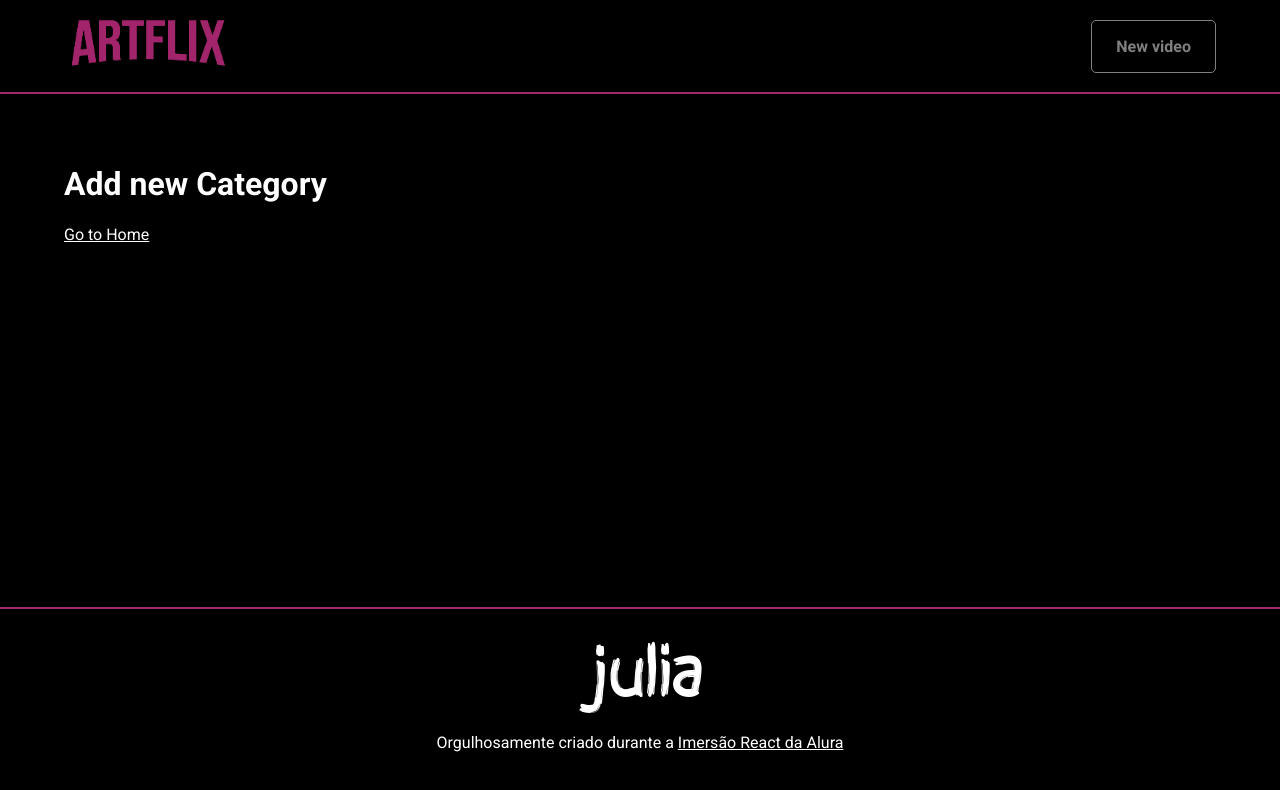
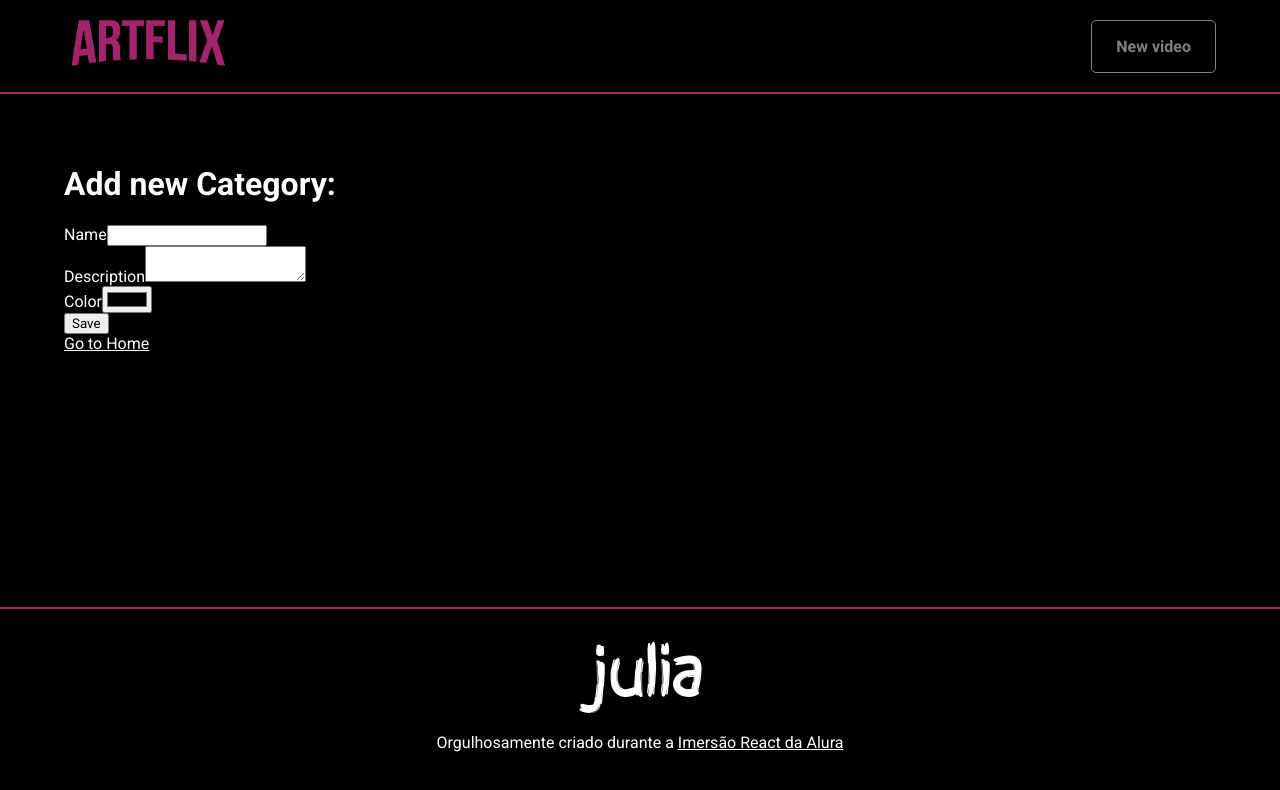
Before and after one commit to julialuzs/imersao-react-alura, a React (Create React App) app: page /register/category in a window 1280 px wide. Shown: the top 790 px of the page. Built offline with nearby package versions, Linux system fonts and the light colour scheme.

Commit message:
feat: add category form

```diff
--- /dev/null
+++ b/src/components/form-field/form-field.js
@@ -0,0 +1,20 @@
+import React from 'react';
+
+export function FormField({ name, label, type, value, onChange }) {
+
+  return (
+    <div>
+      <label>{label}
+      {
+        type === 'textarea' ?
+        (
+          <textarea name={name} value={value} onChange={onChange}/>
+        ) :
+        (
+          <input type={type} name={name} value={value} onChange={onChange}/>
+        )
+      }
+      </label>
+    </div>
+  );
+}
--- a/src/pages/home/home.js
+++ b/src/pages/home/home.js
@@ -14,7 +14,7 @@ export function Home() {
          url={initialData.categorias[0].videos[0].url}
          videoDescription={"desc"}
       />
-      { initialData.categorias.map(category => <Carousel category={category}/>) }
+      { initialData.categorias.map((category, idx) => <Carousel key={idx} category={category}/>) }
       <Footer/>
     </div>
   );
--- a/src/pages/register/category/register-category.js
+++ b/src/pages/register/category/register-category.js
@@ -1,11 +1,68 @@
-import React from 'react';
+import React, { useState } from 'react';
+import { Link } from 'react-router-dom';
 import PageDefault from '../../page-default';
-import { Link } from 'react-router-dom';
+import { FormField } from '../../../components/form-field/form-field';
 
 export function RegisterCategory() {
+  const category = {
+    name: '',
+    description: '',
+    color: '#000'
+  }
+  const [categories, setCategories] = useState([]);
+  const [values, setValues] = useState(category);
+
+  function handleSubmit(event) {
+    event.preventDefault();
+    setCategories([...categories, values]);
+  }
+
+  function handleChange({ target }) {
+    setValue(target.name, target.value);
+  }
+
+  function setValue(key, value) {
+    setValues({ ...values, [key]: value });
+  }
+
   return (
     <PageDefault>
-      <h1>Add new Category</h1>
+      <h1>Add new Category: {values.name} </h1>
+
+      <form onSubmit={handleSubmit}>
+        <FormField
+          type="text"
+          name="name"
+          label="Name"
+          value={values.name}
+          onChange={handleChange}
+        />
+
+        <FormField
+          type="textarea"
+          name="description"
+          label="Description"
+          value={values.description}
+          onChange={handleChange}
+        />
+
+        <FormField
+          type="color"
+          name="color"
+          label="Color"
+          value={values.color}
+          onChange={handleChange}
+        />
+
+        <button>Save</button>
+      </form>
+
+      {
+        categories.map((category, idx) => (
+          <li key={idx}> { category.name } </li>
+        ))
+      }
+
       <Link to='/'>Go to Home</Link>
     </PageDefault>
   );
```
